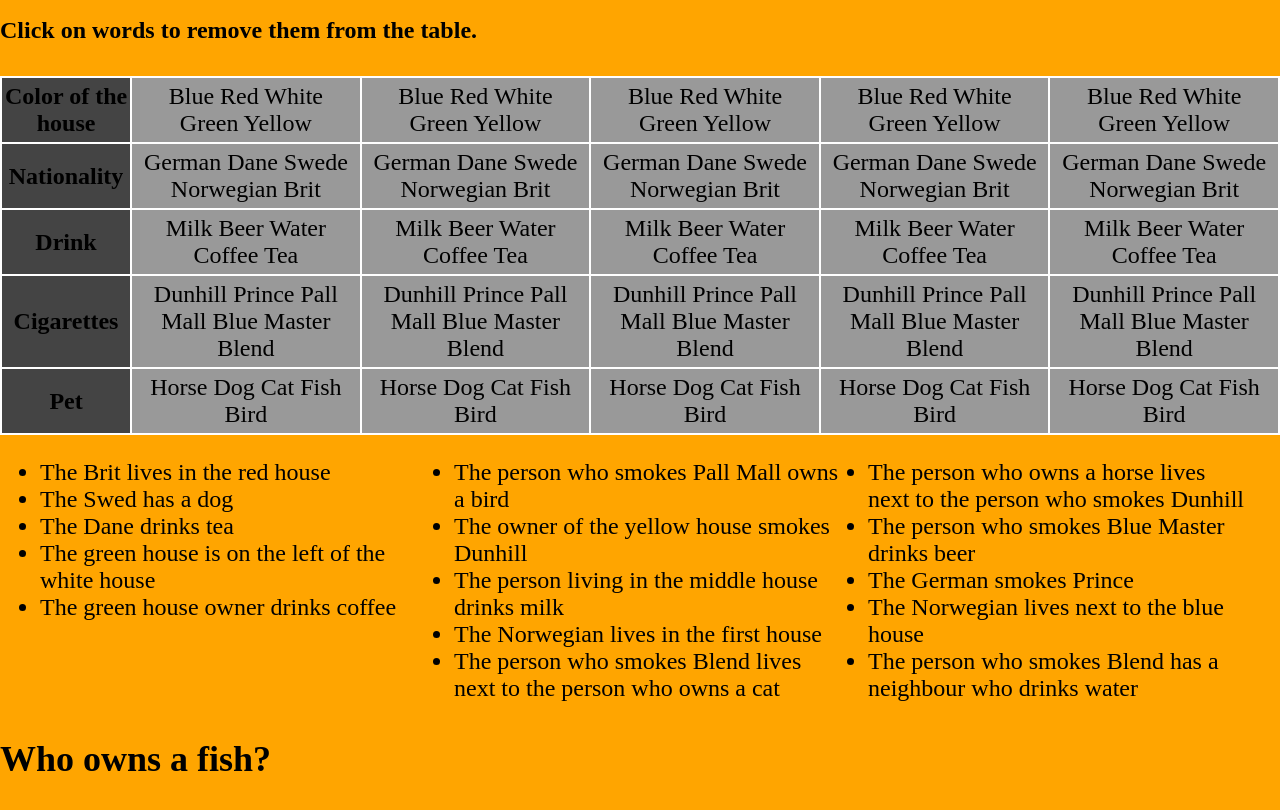
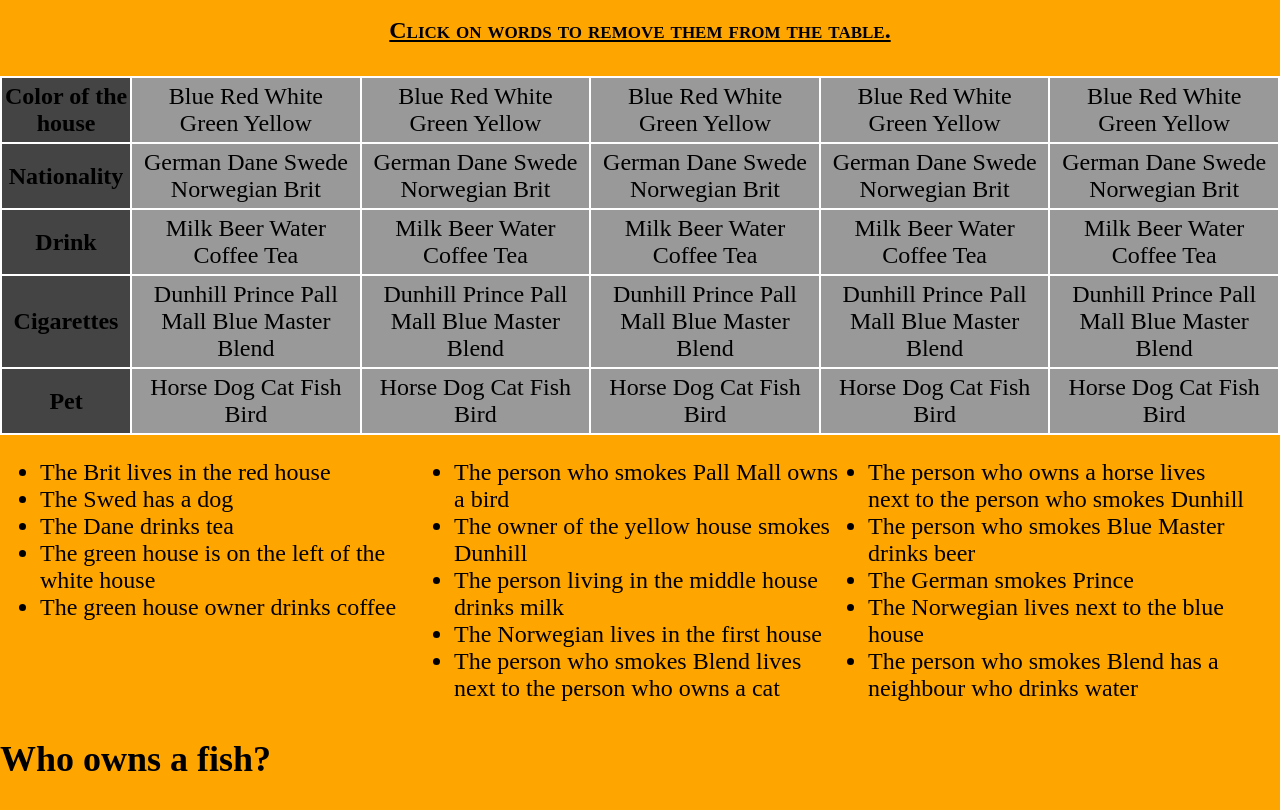
Before and after one commit to vukan-m/einsteins-riddle, a plain HTML site: page index.html in a window 1280 px wide. Shown: the part 70-880 px from the top of the page. Drawn offline with Linux system fonts and the light colour scheme.

Commit message:
Update stil.css

```diff
--- a/stil.css
+++ b/stil.css
@@ -3,7 +3,7 @@ body {
   background-color: orange;
   margin: 0;
 }
-h1 {
+h1, h4 {
   text-align: center;
   font-variant: small-caps;
   text-decoration: underline;
```
